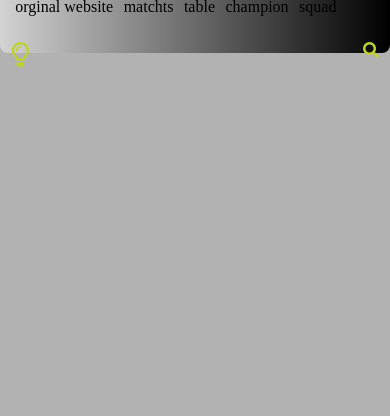
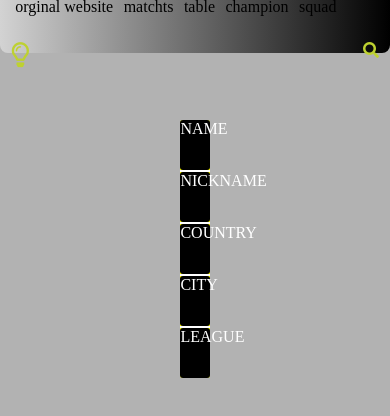
Before and after one commit to mohsen79/borussia, a plain HTML site: page index.html in a window 390 px wide. Both pictures are taken after a click on the icon 20 px from the left and 54 px from the top of the page. Drawn offline with Linux system fonts and the light colour scheme.

Commit message:
add responsive flie

```diff
--- a/index.html
+++ b/index.html
@@ -3,6 +3,7 @@
 <script src="js/jquery-3.3.1.min.js"></script>
 <script src="js/script.js"></script>
 <link rel="stylesheet" href="style.css">
+<link rel="stylesheet" href="responsive.css">
 <link rel="stylesheet" href="fontawesome-all.css">
 <div class="all-menu">
 
@@ -31,6 +32,54 @@
 	</div>
 
 </div>
+	<div class="slide-menu">
+
+		<div class="head-contain">
+			<div class="head" data="close">
+				<p>NAME</p>
+			</div>
+			<div class="text">
+				<p>borussia dortmund</p>
+			</div>
+		</div>
+			<div class="br"></div>
+			<div class="head-contain">
+			<div class="head" data="close">
+				<p>NICKNAME</p>
+			</div>
+			<div class="text">
+				<p>bees</p>
+			</div>
+		</div>
+			<div class="br"></div>
+			<div class="head-contain">
+			<div class="head" data="close">
+				<p>COUNTRY</p>
+			</div>
+			<div class="text">
+				<p>germany</p>
+			</div>
+		</div>
+			<div class="br"></div>
+		<div class="head-contain">
+			<div class="head" data="close">
+				<p>CITY</p>
+			</div>
+			<div class="text">
+				<p>dortmund</p>
+			</div>
+		</div>
+			<div class="br"></div>
+		<div class="head-contain">
+			<div class="head" data="close">
+				<p>LEAGUE</p>
+			</div>
+			<div class="text">
+				<p>bundesliga</p>
+			</div>
+		</div>
+
+	</div>
 <body>
 
 </body>
--- a/js/script.js
+++ b/js/script.js
@@ -1,4 +1,5 @@
 $(document).ready(function(){
+	//top menu
 	$('#slide').click(function(){
 		if($('.menu').attr('data') == 'close'){
 		$('.search').slideDown();
@@ -12,17 +13,30 @@ $(document).ready(function(){
 		$('.menu').attr('data','close');
 	}
 	});
+	//light
 	$('#light').click(function(){
 		if($(this).attr('data') == 'off'){
-		$('body').addClass('body');
+		$('body').append('<div class="body"></div>');
 		$(this).removeClass('fas fa-lightbulb');
 		$(this).addClass('far fa-lightbulb');
 		$(this).attr('data','on');
 		}else{
-			$('body').removeClass('body');
+			$('.body').remove();
 			$(this).removeClass('far fa-lightbulb');
 			$(this).addClass('fas fa-lightbulb');
 			$(this).attr('data','off');
 		}
 	});
+	//slider menu
+	$('.head').click(function(){
+		if($(this).attr('data') == 'close'){
+			$('.text').slideUp();
+			$(this).next().slideDown();
+			$('.head').attr('data','close');
+			$(this).attr('data','open');
+		}else{
+			$(this).next().slideUp();
+			$(this).attr('data','close');
+		}
+	});
 });
--- a/style.css
+++ b/style.css
@@ -35,13 +35,23 @@ body{
 	background:linear-gradient(to left,black,lightgray);
 	border-radius:0 0 8px 8px;
 	bottom:17px;
+	z-index: 1;
 }
 #light{
+	position:relative;
 	float:left;
 	font-size:25px;
 }
 .body{
+	width:100%;
+	height:100%;
 	background:rgba(0,0,0,0.3);
+	position:fixed;
+	top:0;
+	bottom:0;
+	left:0;
+	right:0;
+	z-index:0;
 }
 .menu li{
 	list-style:none;
@@ -87,3 +97,33 @@ body{
 body:hover .menu li{
 	transition:all ease 0.5s;
 }
+.slide-menu{
+	max-width:1000px;
+	min-height:250px;
+	max-height:550px;
+	background:yellow;
+	position: relative;
+	margin:50px 180px;
+	border-radius:3px;
+	z-index:1;
+}
+.head{
+	width:100%;
+	height:50px;
+	background:black;
+	color:white;
+	border-radius:3px;
+}
+.head p{
+	padding:1.5%;
+	cursor:pointer;
+}
+.br{
+	width:100%;
+	height:2px;
+	background:white;
+}
+.text{
+	padding:2%;
+	display:none;
+}
```
Also changed, not shown: texts/new view/1.txt (deleted), texts/new view/2.txt (deleted), texts/new view/3.txt (deleted), texts/new view/4.txt (deleted), texts/text slide/1.txt (deleted), texts/text slide/2.txt (deleted), texts/text slide/3.txt (deleted), texts/text slide/4.txt (deleted).
